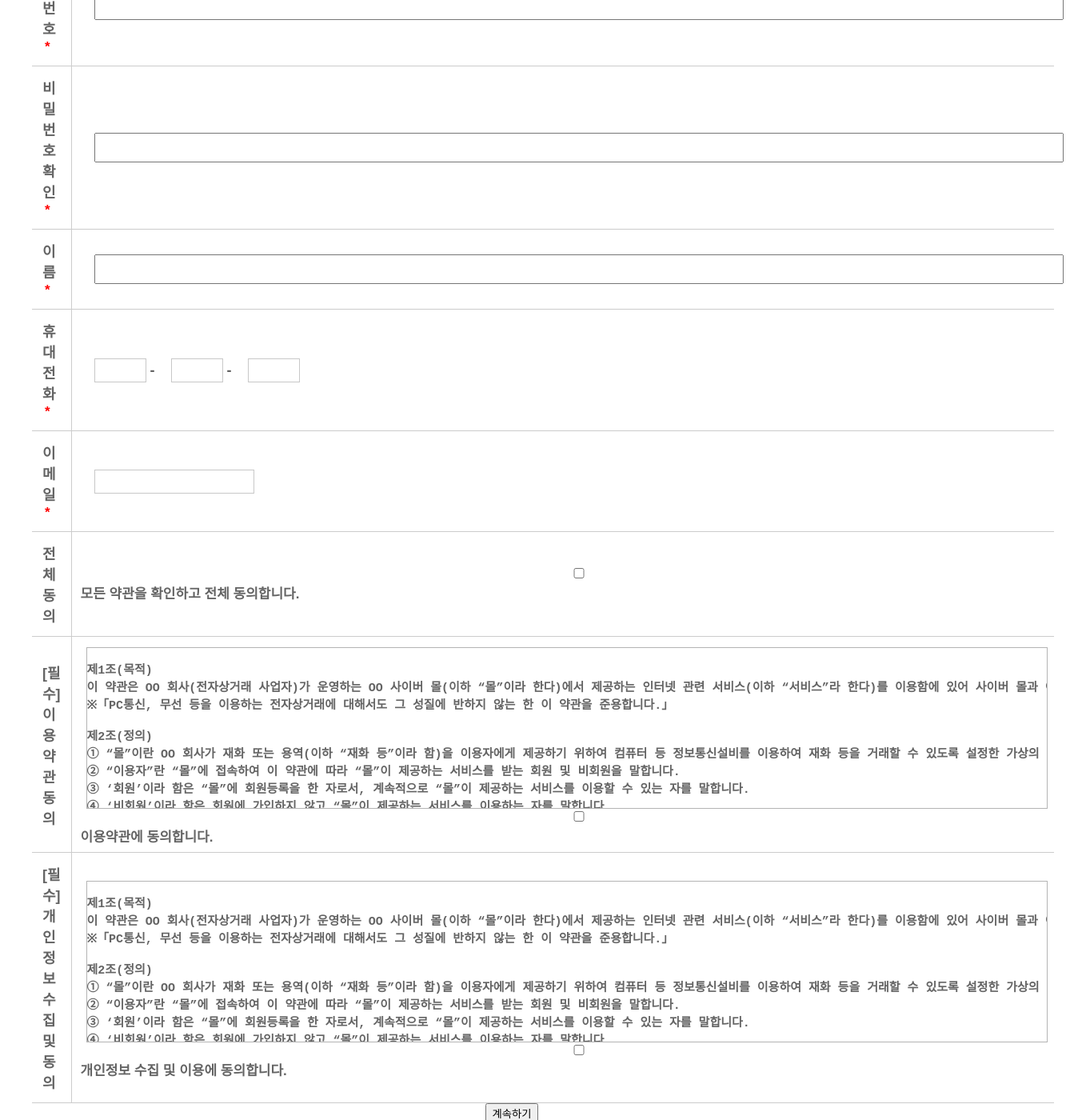
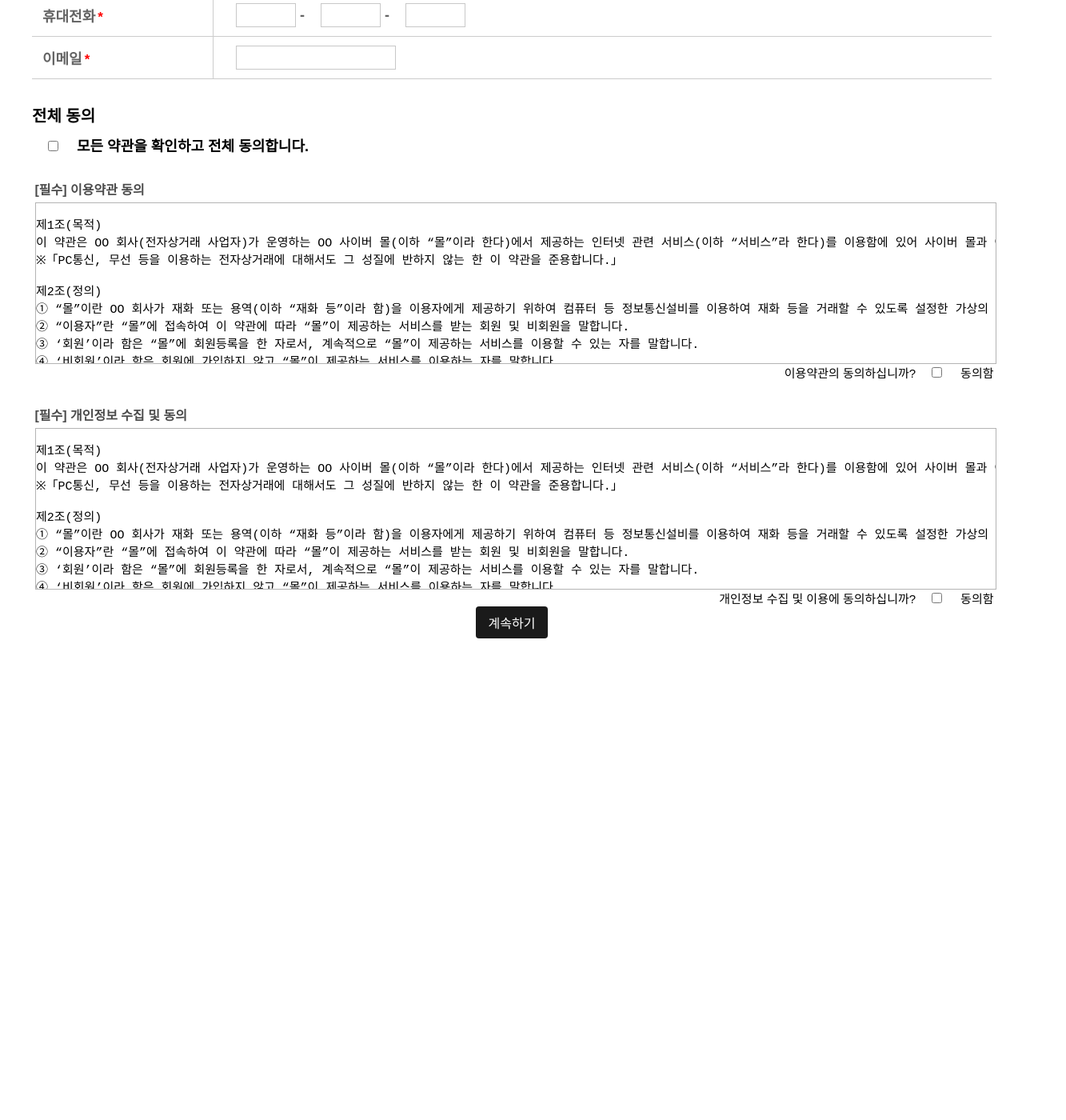
Before and after one commit to jinhwan000610/ainstyle, a React (Create React App) app: page /register in a window 1280 px wide. Shown: the part 300-1700 px from the top of the page at 80% size, 1333 px wide, since content can reach past the window. After the commit the page ends 1118 px from the top, so only its background shows below. Built offline with nearby package versions, Linux system fonts and the light colour scheme; a web font is replaced by a local one.

Commit message:
서버 추가(aisntyle.pem)

```diff
--- a/src/pages/RegisterPage.css
+++ b/src/pages/RegisterPage.css
@@ -1,22 +1,32 @@
 .RegisterPage {
-    width:  100%;
-    max-width: 1920px; /* 너비를 최대 1920px로 설정합니다. */
-    margin: 0 auto; /* 가운데 정렬을 위해 좌우 마진을 자동으로 설정합니다. */
-  }
+  width: 100%;
+  max-width: 1920px; /* 너비를 최대 1920px로 설정합니다. */
+  margin: 0 auto; /* 가운데 정렬을 위해 좌우 마진을 자동으로 설정합니다. */
+  display: flex;
+  flex-direction: column;
+  align-items: center;
+}
+
 /* 설정한 폼의 최대 너비를 1920px로 설정하고, 화면 크기에 맞추어 가운데 정렬합니다. */
 .FormBody {
   max-width: 1920px; /* 최대 너비 설정 */
   width: 100%; /* 너비 100% 설정 */
   margin: 0 auto; /* 가운데 정렬 */
+  display: flex;
+  flex-direction: column;
+  align-items: center;
 }
 
-/* 회원가입 폼의 너비를 최대 1200px로 설정하고, 가운데 정렬합니다. 여백, 테두리, 배경색 등의 스타일을 지정합니다. */
+/* 회원가입 폼의 너비를 최대 1920px로 설정하고, 가운데 정렬합니다. 여백, 테두리, 배경색 등의 스타일을 지정합니다. */
 .RegisterForm {
   width: 100%; /* 너비 100% 설정 */
   max-width: 1200px; /* 최대 너비 설정 */
   margin: 0 auto; /* 가운데 정렬 */
   padding: 20px; /* 내부 여백 설정 */
   background-color: transparent; /* 배경색을 투명으로 설정 */
+  display: flex;
+  flex-direction: column;
+  align-items: center;
 }
 
 .FormName {
@@ -127,7 +137,7 @@ input[type="name"] {
 }
 
 input[type="tel"] {
-  width: 65px; /* 너비 100% 설정 */
+  width: 75px; /* 너비 100% 설정 */
   height: 30px;
   padding: 3px; /* 내부 패딩 설정 */
   border: 1px solid rgb(200, 200, 200); /* 테두리 스타일 및 색상 설정 (검정색) */
--- a/src/pages/RegisterPage.tsx
+++ b/src/pages/RegisterPage.tsx
@@ -3,6 +3,7 @@ import axios from 'axios';
 import './RegisterPage.css';
 import Terms from '../assets/text/terms';
 import Header from './Header';
+
 const RegisterPage = () => {
   const [formData, setFormData] = useState({
     username: '',
@@ -68,36 +69,34 @@ const RegisterPage = () => {
     }
   };
 
-
   return (
     <div className="RegisterPage">
       <Header />
-      <header>회원가입</header>
       <form className="RegisterForm" onSubmit={(e) => { e.preventDefault(); handleSubmit(); }}>
         <table className="FormTable">
           <tbody>
             <tr>
               <th>아이디<span>*</span></th>
               <td>
-                <input type="text" name="username" value={formData.username} onChange={handleChange} />
+                <input type="username" name="username" value={formData.username} onChange={handleChange} />
               </td>
             </tr>
             <tr>
               <th>비밀번호<span>*</span></th>
               <td>
-                <input type="password" name="password" value={formData.password} onChange={handleChange} />
+                <input type="registerpassword" name="password" value={formData.password} onChange={handleChange} />
               </td>
             </tr>
             <tr>
               <th>비밀번호 확인<span>*</span></th>
               <td>
-                <input type="password" name="confirmPassword" value={formData.confirmPassword} onChange={handleChange} />
+                <input type="passwordcheck" name="confirmPassword" value={formData.confirmPassword} onChange={handleChange} />
               </td>
             </tr>
             <tr>
               <th>이름<span>*</span></th>
               <td>
-                <input type="text" name="fullName" value={formData.fullName} onChange={handleChange} />
+                <input type="name" name="fullName" value={formData.fullName} onChange={handleChange} />
               </td>
             </tr>
             <tr>
@@ -114,32 +113,36 @@ const RegisterPage = () => {
                 <input type="email" name="email" value={formData.email} onChange={handleChange} />
               </td>
             </tr>
-            <tr>
-              <th>전체 동의</th>
-              <td>
-                <input type="checkbox" checked={allAgreeChecked} onChange={handleAllAgreeChange} />
-                <span>모든 약관을 확인하고 전체 동의합니다.</span>
-              </td>
-            </tr>
-            <tr>
-              <th>[필수] 이용약관 동의</th>
-              <td>
-                <div className="TermUse"><Terms /></div>
-                <input type="checkbox" checked={termsAgreeChecked} onChange={handleTermsAgreeChange} />
-                <span>이용약관에 동의합니다.</span>
-              </td>
-            </tr>
-            <tr>
-              <th>[필수] 개인정보 수집 및 동의</th>
-              <td>
-                <div className="PersonalUse"><Terms /></div>
-                <input type="checkbox" checked={personalAgreeChecked} onChange={handlePersonalAgreeChange} />
-                <span>개인정보 수집 및 이용에 동의합니다.</span>
-              </td>
-            </tr>
           </tbody>
         </table>
-        <button type="submit">계속하기</button>
+        <div className="All">전체 동의</div>
+        <div className="AllAgree">
+          <div className="CheckboxContainer">
+            <input type="checkbox" checked={allAgreeChecked} onChange={handleAllAgreeChange} />
+            <span>모든 약관을 확인하고 전체 동의합니다.</span>
+          </div>
+        </div>
+        <div className="TermsUse">[필수] 이용약관 동의</div>
+        <div className="TermUse"><Terms /></div>
+        <div className="TermsAgree">
+          <div className="CheckboxContainer">
+            <span>이용약관의 동의하십니까?</span>
+            <input type="checkbox" checked={termsAgreeChecked} onChange={handleTermsAgreeChange} />
+            <span>동의함</span>
+          </div>
+        </div>
+        <div className="PerUse">[필수] 개인정보 수집 및 동의</div>
+        <div className="PersonalUse"><Terms /></div>
+        <div className="PersonalAgree">
+          <div className="CheckboxContainer">
+            <span>개인정보 수집 및 이용에 동의하십니까?</span>
+            <input type="checkbox" checked={personalAgreeChecked} onChange={handlePersonalAgreeChange} />
+            <span>동의함</span>
+          </div>
+        </div>
+        <div className="Button">
+          <button className="ContinueButton" onClick={handleSubmit} type="button">계속하기</button>
+        </div>
       </form>
     </div>
   );
```
Also changed, not shown: 1 other file (tests, documents, lock files or other folders).
